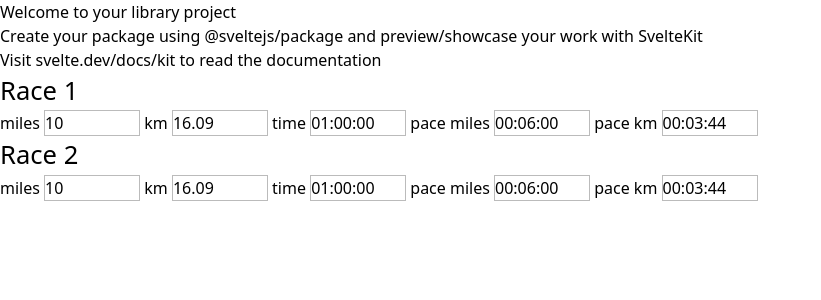
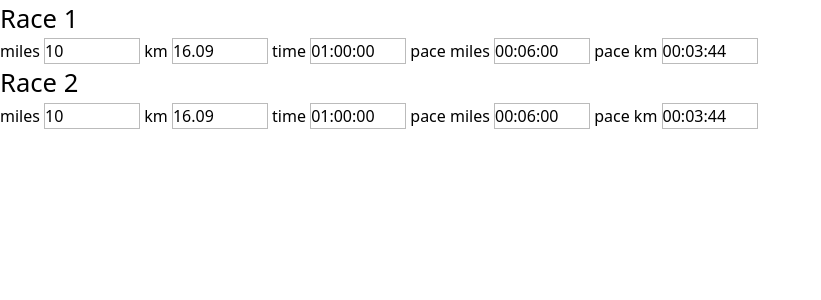
Before and after one commit to jamiekowalski/pace-conversion, a SvelteKit app: page / in a window 1280 px wide. Shown: the top 300 px of the page, without its empty margins (0-821 px from the left). Built offline with nearby package versions, Linux system fonts and the light colour scheme.

Commit message:
Clean up

```diff
--- a/src/routes/+page.svelte
+++ b/src/routes/+page.svelte
@@ -28,10 +28,6 @@
     let pace2km = $derived(pace2miles && (pace2miles / KM_PER_MILE))
 
 </script>
-
-<h1>Welcome to your library project</h1>
-<p>Create your package using @sveltejs/package and preview/showcase your work with SvelteKit</p>
-<p>Visit <a href="https://svelte.dev/docs/kit">svelte.dev/docs/kit</a> to read the documentation</p>
 
 <h2>Race 1</h2>
 
```
